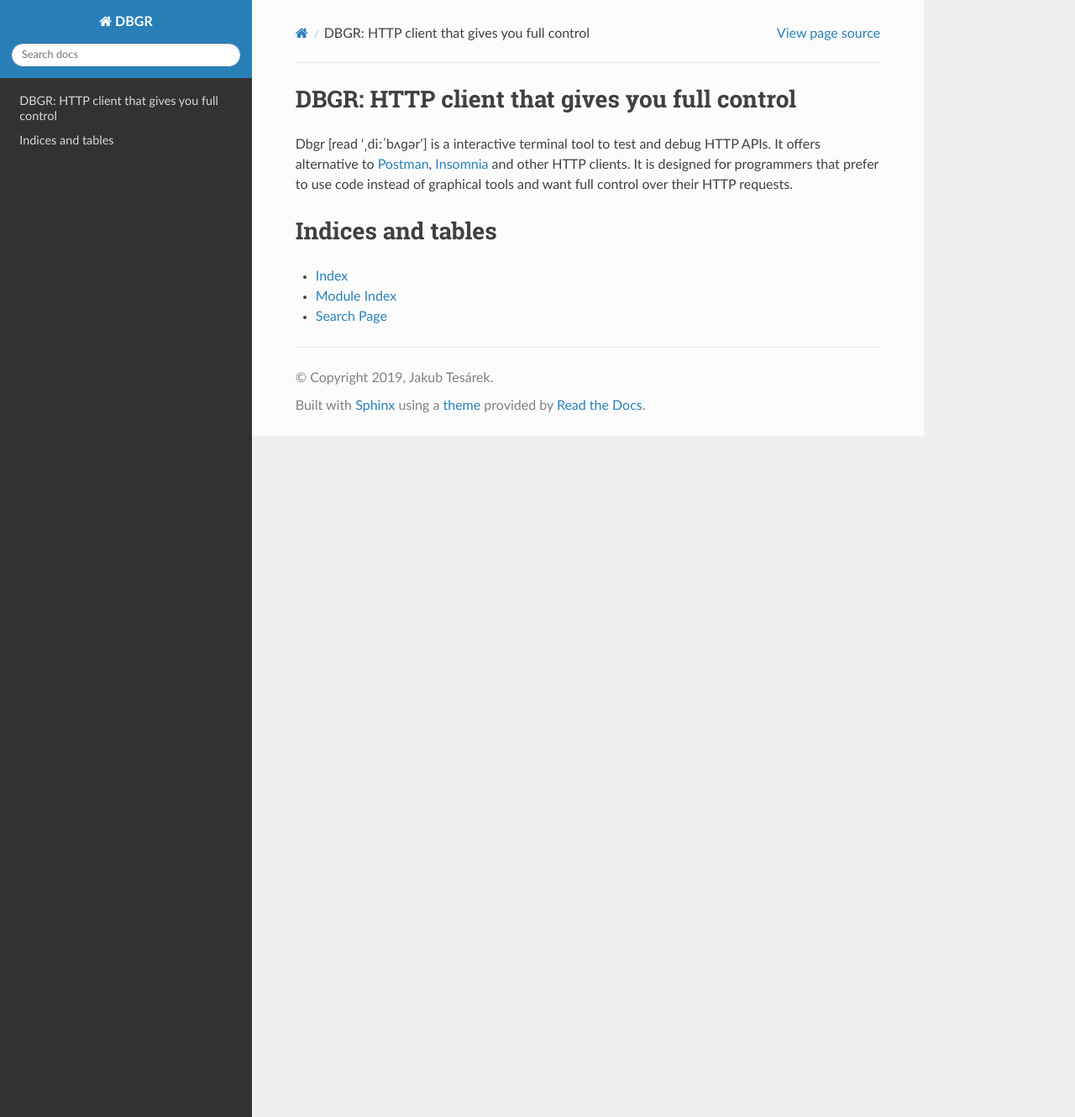
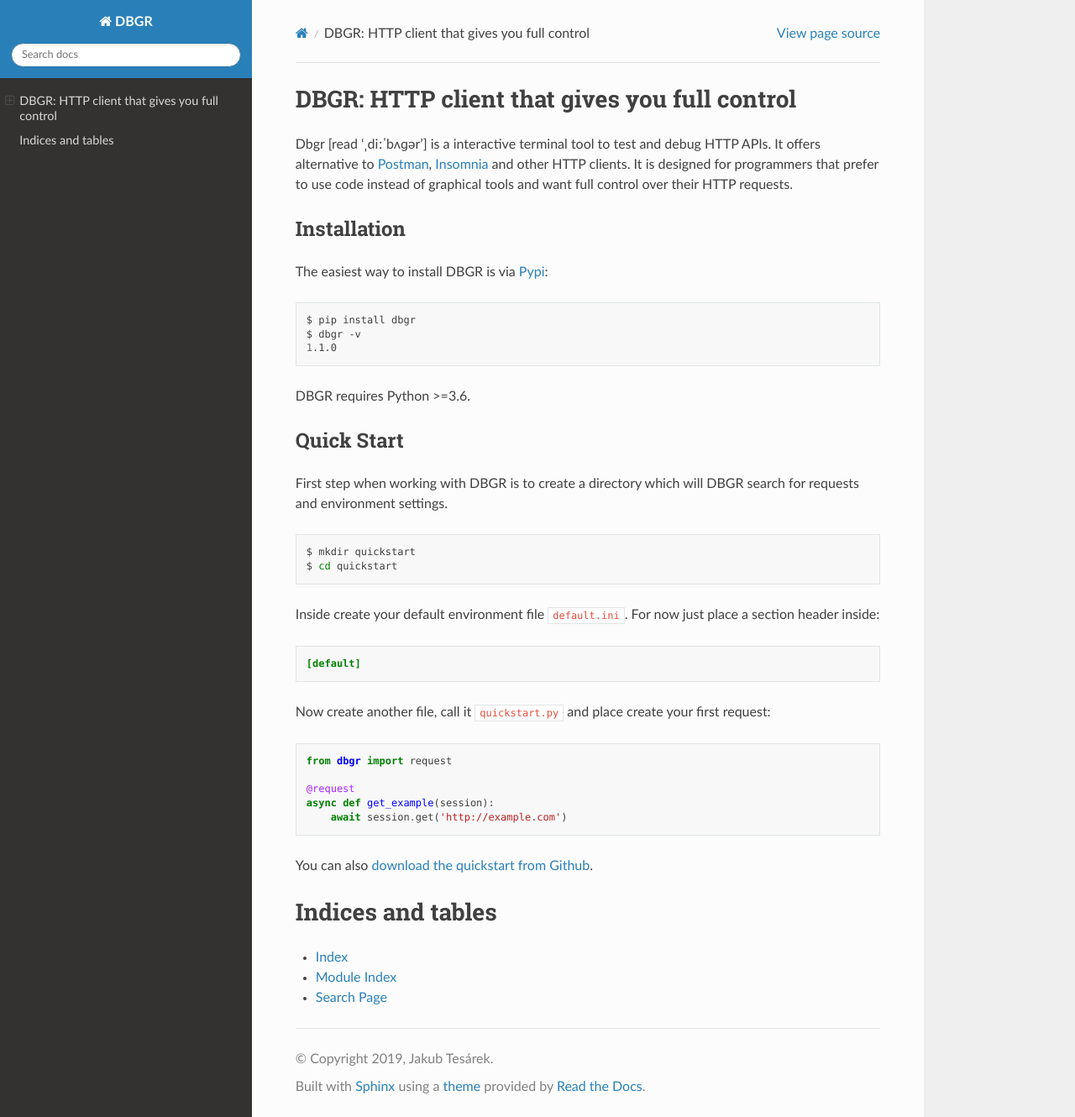
Before and after one commit to JakubTesarek/dbgr, a Sphinx documentation site: the page built from docs/source/index.rst, in a window 1280 px wide and 1330 px high. Shown: the whole window at 84% size. Built offline with Sphinx 7.4.7 and the Read the Docs theme 2.0.0, drawn with Linux system fonts in a browser that asks for light colours.

Commit message:
Installation and project setup guide

```diff
--- a/docs/source/index.rst
+++ b/docs/source/index.rst
@@ -8,6 +8,54 @@
 
 .. _postman: https://www.getpostman.com/
 .. _insomnia: https://insomnia.rest/
+
+
+Installation
+------------
+The easiest way to install DBGR is via Pypi_:
+
+.. _pypi: https://pypi.org/project/dbgr/
+
+.. code-block:: bash
+
+    $ pip install dbgr
+    $ dbgr -v
+    1.1.0
+
+DBGR requires Python >=3.6.
+
+
+Quick Start
+-----------
+First step when working with DBGR is to create a directory which will DBGR search
+for requests and environment settings.
+
+.. code-block:: bash
+
+    $ mkdir quickstart
+    $ cd quickstart
+
+Inside create your default environment file ``default.ini``. For now just place
+a section header inside:
+
+.. code-block:: ini
+
+    [default]
+
+Now create another file, call it ``quickstart.py`` and place create your first request:
+
+.. code-block:: python
+
+    from dbgr import request
+
+    @request
+    async def get_example(session):
+        await session.get('http://example.com')
+
+
+You can also `download the quickstart from Github`_.
+
+.. _download the quickstart from github: https://github.com/JakubTesarek/dbgr/tree/master/examples/quickstart
 
 
 
```
Also changed, not shown: 2 other files.
